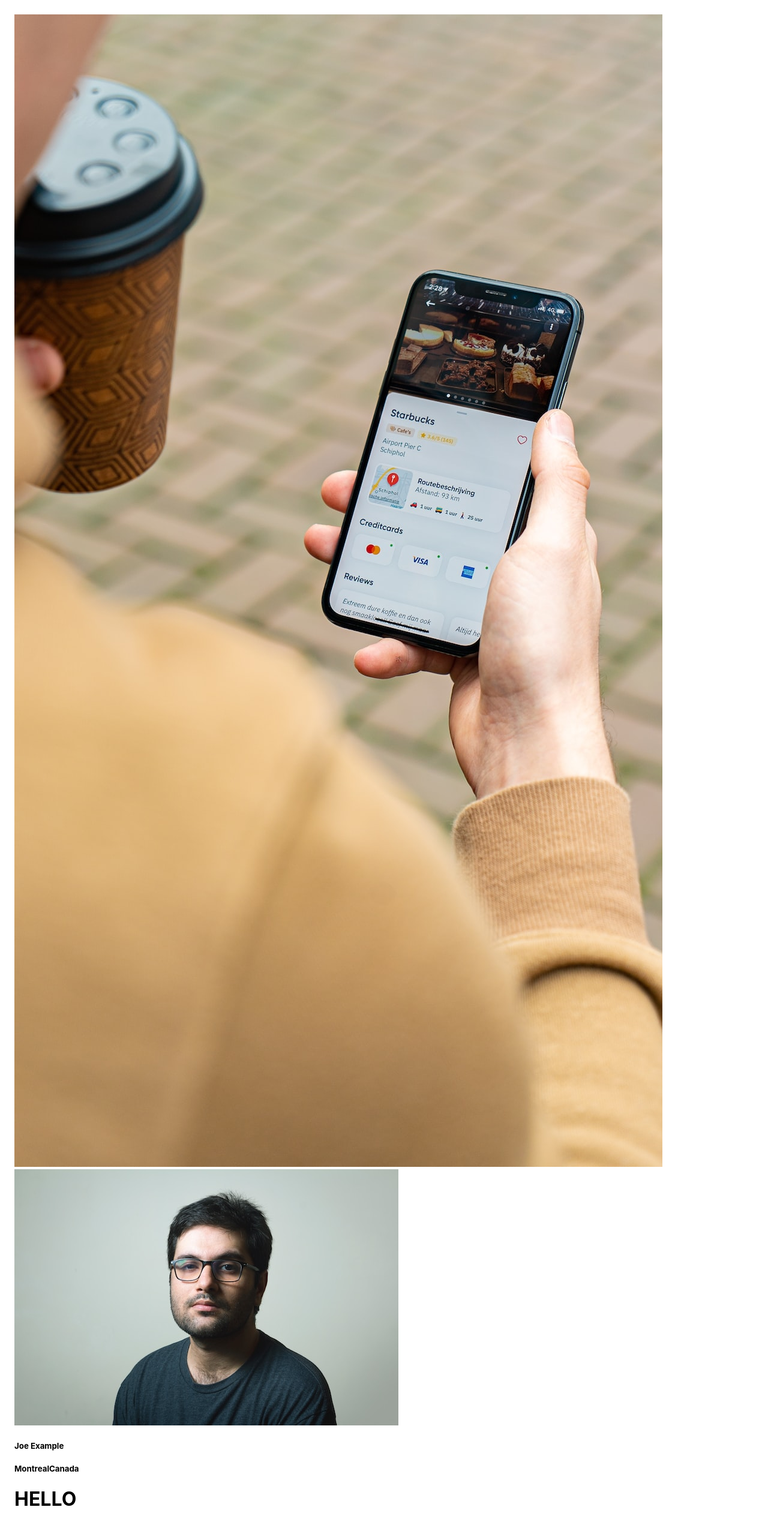
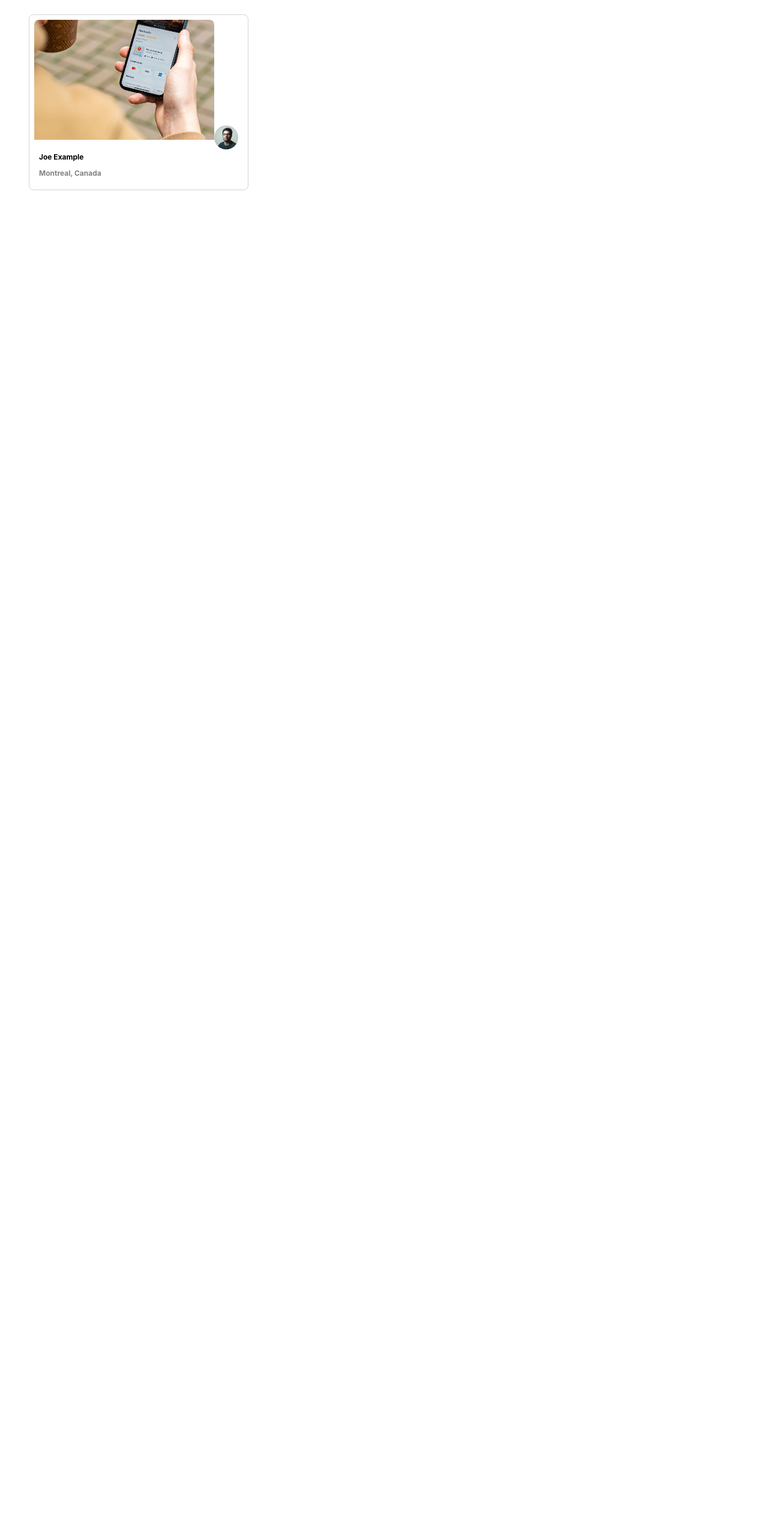
Before and after one commit to Millington-Holi7/photolabs-starter, a React (Create React App) app in the folder frontend/: page / in a window 1280 px wide. Shown: the whole page at 60% size. After the commit the page ends 800 px from the top, so only its background shows below. Built offline with nearby package versions, Linux system fonts and the light colour scheme.

Commit message:
change key name and add className to PhotoListItem

```diff
--- a/frontend/src/App.jsx
+++ b/frontend/src/App.jsx
@@ -17,8 +17,7 @@ const sampleDataForPhotoListItem = {
 const App = () => {
   return (
     <div className="App">
-      <PhotoListItem sampleDataForPhotoListItem={sampleDataForPhotoListItem}/>
-      <h1>HELLO</h1>
+      <PhotoListItem photo={sampleDataForPhotoListItem}/>
     </div>
   );
 };
--- a/frontend/src/components/PhotoListItem.jsx
+++ b/frontend/src/components/PhotoListItem.jsx
@@ -6,13 +6,13 @@ import "../styles/PhotoListItem.scss";
 
 
 const PhotoListItem = (props) => {
-  const {sampleDataForPhotoListItem} = props;
+  const {photo} = props;
   return (
-    <div className="PhotoList">
-      <img src={sampleDataForPhotoListItem.imageSource} />
-      <img src={sampleDataForPhotoListItem.profile} />
-      <h5>{sampleDataForPhotoListItem.username}</h5>
-      <h5>{sampleDataForPhotoListItem.location.city}{sampleDataForPhotoListItem.location.country}</h5>
+    <div className="photo-list__item">
+      <img className="photo-list__image" src={photo.imageSource} />
+      <img className="photo-list__user-profile"src={photo.profile} />
+      <p className="photo-list__user-details photo-list__user-info">{photo.username}</p>
+      <p className="photo-list__user-location photo-list__user-info">{photo.location.city}, {photo.location.country}</p>
     </div>
   )
 };
```
